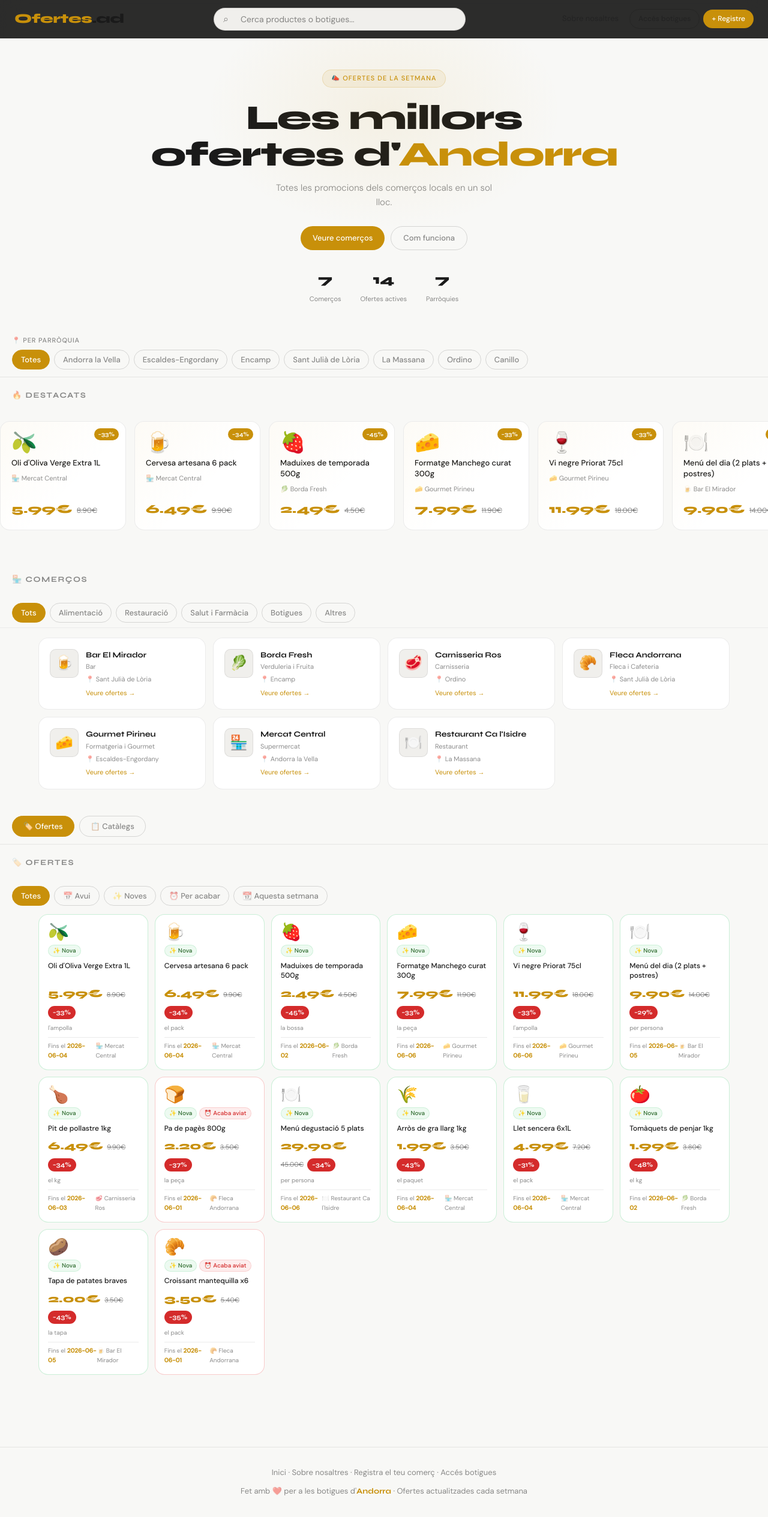
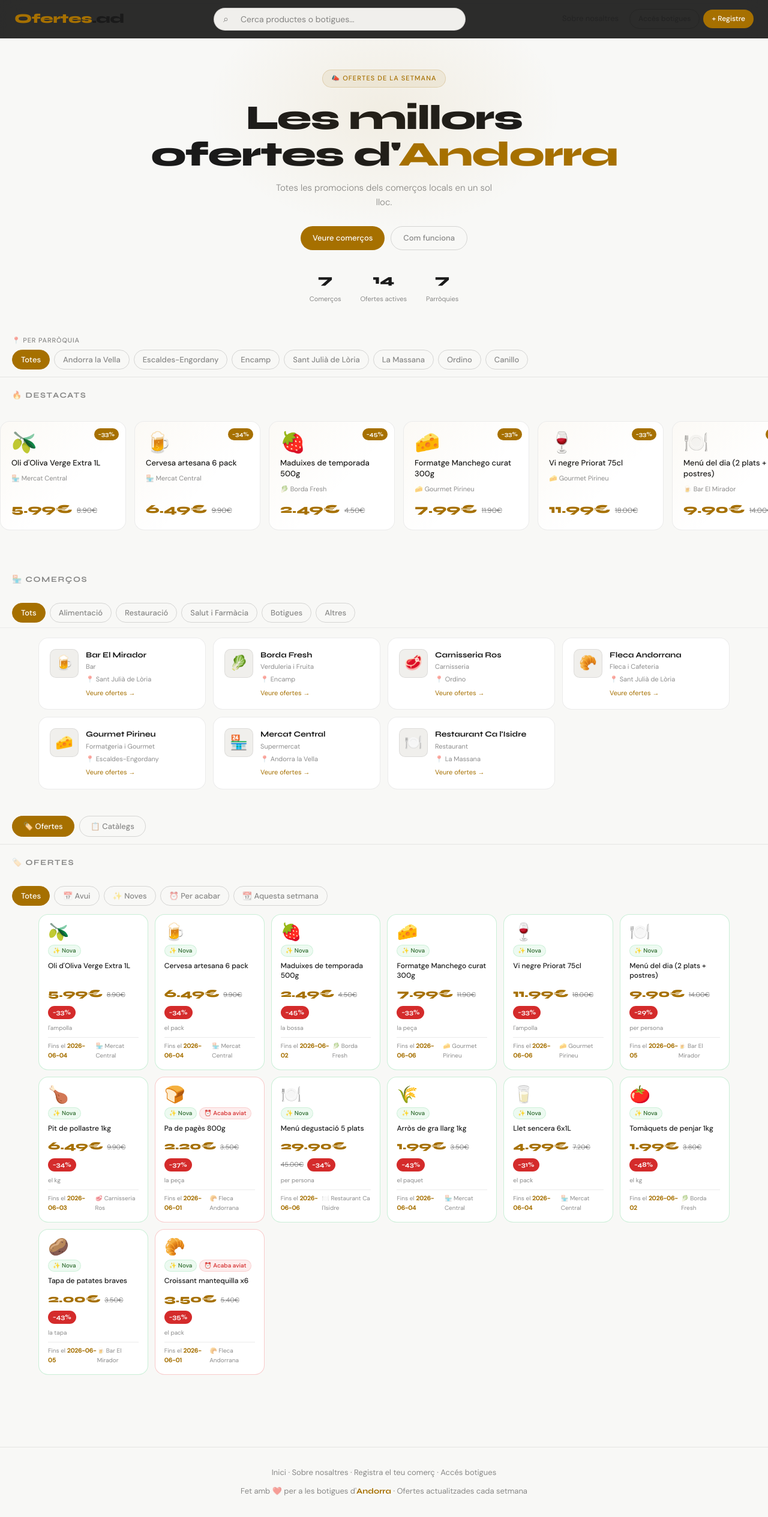
Before and after one commit to fagus-app/ofertes-andorra, a Flask app: page / in a window 1280 px wide. Shown: the whole page at 60% size. Run offline with Flask 3, Linux system fonts and the light colour scheme; data comes from the database, SQL or seed files in the repository.

Commit message:
Add files via upload

```diff
--- a/tilbud/templates/base.html
+++ b/tilbud/templates/base.html
@@ -13,7 +13,7 @@
       --bg:#F8F8F6;--bg2:#FFFFFF;--bg3:#F0EFEC;--card:#FFFFFF;
       --border:rgba(0,0,0,.08);--border2:rgba(0,0,0,.14);
       --text:#1A1A1A;--muted:rgba(26,26,26,.5);
-      --accent:#C8900A;--red:#D42B2B;--green:#2D6A2D;
+      --accent:#A67000;--red:#D42B2B;--green:#2D6A2D;
       --radius:16px;--radius-sm:10px;
       --shadow:0 2px 12px rgba(0,0,0,.08);--shadow-lg:0 8px 32px rgba(0,0,0,.12);
     }
@@ -41,8 +41,8 @@
     .dr-price{font-family:'Syne',sans-serif;font-weight:700;font-size:14px;color:var(--accent);white-space:nowrap}
     .container{max-width:1200px;margin:0 auto;padding:0 24px}
     .btn{display:inline-flex;align-items:center;gap:6px;padding:9px 20px;border-radius:50px;font-family:'DM Sans',sans-serif;font-size:13px;font-weight:500;cursor:pointer;text-decoration:none;border:none;transition:all .2s}
-    .btn-accent{background:#C8900A;color:#FFFFFF}
-    .btn-accent:hover{background:#A87008;transform:translateY(-1px)}
+    .btn-accent{background:#A67000;color:#FFFFFF}
+    .btn-accent:hover{background:#805500;transform:translateY(-1px)}
     .btn-ghost{background:transparent;color:var(--muted);border:1px solid var(--border2)}
     .btn-ghost:hover{color:var(--text);background:var(--bg3)}
     .btn-danger{background:rgba(232,84,84,.12);color:var(--red);border:1px solid rgba(232,84,84,.2)}
--- a/tilbud/templates/index.html
+++ b/tilbud/templates/index.html
@@ -3,10 +3,10 @@
 {% block head %}
 <style>
 .hero{padding:52px 20px 40px;text-align:center;position:relative;overflow:hidden}
-.hero::before{content:'';position:absolute;top:-80px;left:50%;transform:translateX(-50%);width:600px;height:400px;background:radial-gradient(ellipse,rgba(200,144,10,.08) 0%,transparent 70%);pointer-events:none}
-.hero-tag{display:inline-flex;align-items:center;gap:8px;font-size:11px;font-weight:500;letter-spacing:.1em;text-transform:uppercase;color:#C8900A;background:rgba(200,144,10,.08);border:1px solid rgba(200,144,10,.2);border-radius:50px;padding:5px 14px;margin-bottom:20px}
+.hero::before{content:'';position:absolute;top:-80px;left:50%;transform:translateX(-50%);width:600px;height:400px;background:radial-gradient(ellipse,rgba(166,112,0,.08) 0%,transparent 70%);pointer-events:none}
+.hero-tag{display:inline-flex;align-items:center;gap:8px;font-size:11px;font-weight:500;letter-spacing:.1em;text-transform:uppercase;color:#A67000;background:rgba(166,112,0,.08);border:1px solid rgba(166,112,0,.2);border-radius:50px;padding:5px 14px;margin-bottom:20px}
 .hero h1{font-family:'Syne',sans-serif;font-weight:800;font-size:clamp(30px,6vw,58px);line-height:1.06;letter-spacing:-1.5px;margin-bottom:12px}
-.hero h1 em{font-style:normal;color:#C8900A}
+.hero h1 em{font-style:normal;color:#A67000}
 .hero-sub{font-size:15px;color:var(--muted);max-width:380px;margin:0 auto 28px;font-weight:300}
 .hero-btns{display:flex;justify-content:center;gap:10px;flex-wrap:wrap;margin-bottom:32px}
 .stats{display:flex;justify-content:center;gap:32px;flex-wrap:wrap}
@@ -18,7 +18,7 @@
 .filter-scroll::-webkit-scrollbar{display:none}
 .fchip{flex:0 0 auto;padding:7px 14px;border-radius:50px;font-size:13px;font-weight:500;cursor:pointer;border:1px solid var(--border2);background:transparent;color:var(--muted);font-family:'DM Sans',sans-serif;transition:all .2s;white-space:nowrap}
 .fchip:hover{color:var(--text);background:var(--bg3)}
-.fchip.active{background:#C8900A;color:#FFFFFF;border-color:#C8900A}
+.fchip.active{background:#A67000;color:#FFFFFF;border-color:#A67000}
 .fchip.main-active{background:var(--bg3);color:var(--text);border-color:var(--border2)}
 .subtype-row{border-bottom:1px solid var(--border);background:var(--bg2);overflow:hidden;max-height:0;transition:max-height 0.25s ease}
 .subtype-row.open{max-height:80px}
@@ -27,9 +27,9 @@
 .feat-scroll{display:flex;gap:14px;overflow-x:auto;padding:4px 20px 12px;scroll-snap-type:x mandatory;scrollbar-width:none}
 .feat-scroll::-webkit-scrollbar{display:none}
 .feat-card{flex:0 0 210px;scroll-snap-align:start;background:var(--card);border:1px solid var(--border);border-radius:var(--radius);padding:18px;display:flex;flex-direction:column;gap:8px;position:relative;overflow:hidden;cursor:pointer;transition:transform .2s,border-color .2s}
-.feat-card::before{content:'';position:absolute;inset:0;background:linear-gradient(135deg,rgba(200,144,10,.04) 0%,transparent 60%);pointer-events:none}
-.feat-card:hover{transform:translateY(-3px);border-color:rgba(200,144,10,.3);box-shadow:var(--shadow)}
-.feat-badge{position:absolute;top:11px;right:11px;font-family:'Syne',sans-serif;font-weight:700;font-size:10px;background:#C8900A;color:#FFFFFF;padding:2px 7px;border-radius:50px}
+.feat-card::before{content:'';position:absolute;inset:0;background:linear-gradient(135deg,rgba(166,112,0,.04) 0%,transparent 60%);pointer-events:none}
+.feat-card:hover{transform:translateY(-3px);border-color:rgba(166,112,0,.3);box-shadow:var(--shadow)}
+.feat-badge{position:absolute;top:11px;right:11px;font-family:'Syne',sans-serif;font-weight:700;font-size:10px;background:#A67000;color:#FFFFFF;padding:2px 7px;border-radius:50px}
 .biz-grid{display:grid;grid-template-columns:repeat(auto-fill,minmax(250px,1fr));gap:12px}
 .biz-card{background:var(--card);border:1px solid var(--border);border-radius:var(--radius);padding:18px;display:flex;gap:12px;text-decoration:none;transition:border-color .2s,transform .2s;position:relative;overflow:hidden}
 .biz-card::before{content:'';position:absolute;top:0;left:0;right:0;height:3px;background:var(--ba,#C8900A);opacity:0;transition:opacity .2s}
@@ -390,13 +390,13 @@ function renderOffers(allOffers) {
       ${tags.length ? `<div style="display:flex;gap:4px;flex-wrap:wrap">${tags.join('')}</div>` : ''}
       <div style="font-size:12px;font-weight:500;color:var(--text);line-height:1.4;flex:1">${o.name}</div>
       <div style="display:flex;align-items:baseline;gap:6px;flex-wrap:wrap">
-        <span style="font-family:'Syne',sans-serif;font-weight:800;font-size:18px;color:#C8900A">${o.offer_price.toFixed(2)}€</span>
+        <span style="font-family:'Syne',sans-serif;font-weight:800;font-size:18px;color:#A67000">${o.offer_price.toFixed(2)}€</span>
         <span style="font-size:11px;color:var(--muted);text-decoration:line-through">${o.original_price.toFixed(2)}€</span>
         <span class="discount">−${d}%</span>
       </div>
       <div style="font-size:10px;color:var(--muted)">${o.unit}</div>
       <div style="display:flex;justify-content:space-between;padding-top:6px;border-top:1px solid var(--border);font-size:10px;color:var(--muted)">
-        <span>Fins el <strong style="color:#C8900A">${o.valid_until}</strong></span>
+        <span>Fins el <strong style="color:#A67000">${o.valid_until}</strong></span>
         <span>${o.blogo} ${o.bname}</span>
       </div>
     </div>`;
```
